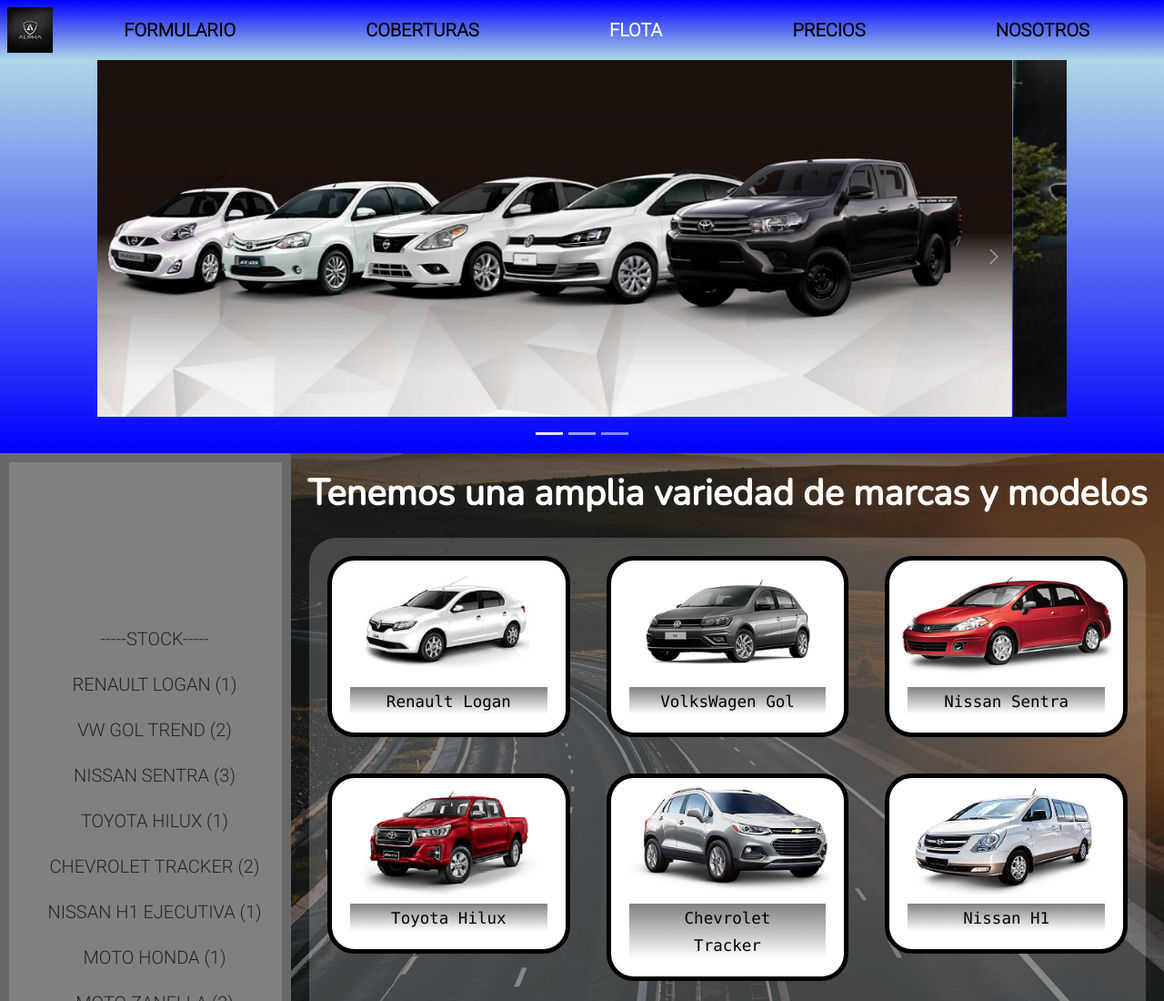
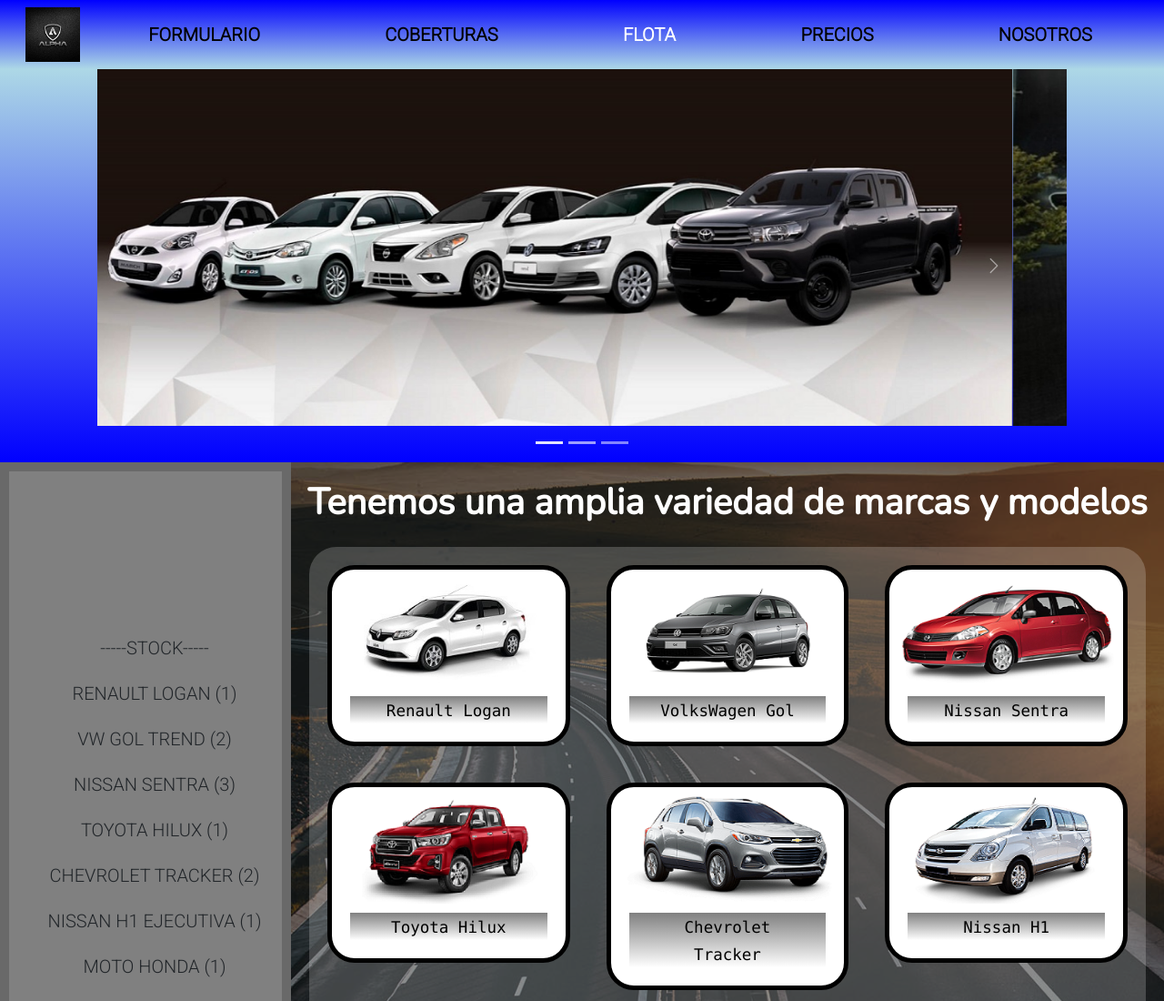
Before and after one commit to Hernan0912/ProyectoHTMLyCSS, a website: page pages/flota.html in a window 1280 px wide. Shown: the top 1100 px of the page at 91% size. Drawn offline with nearby package versions, Linux system fonts and the light colour scheme.

Commit message:
ajustes visuales, imagen header

```diff
--- a/pages/flota.html
+++ b/pages/flota.html
@@ -19,7 +19,7 @@
 	<nav class="navbar navbar-expand-md navbar-light bg-lightblue">
   	<div class="container-fluid">
     <a class="navbar-brand" href="../index.html">
-    	<img id="indice__logo" src="../img/logo.jfif" alt="logo de Alpha, acceso al inicio">
+    	<img id="indice__logo" src="../img/logo.png" alt="logo de Alpha, acceso al inicio">
     </a>
     <button class="navbar-toggler btn__color" type="button" data-bs-toggle="collapse" data-bs-target="#navbarSupportedContent" aria-controls="navbarSupportedContent" aria-expanded="false" aria-label="Toggle navigation">
       <span class="navbar-toggler-icon"></span>
--- a/scss/_navBar.scss
+++ b/scss/_navBar.scss
@@ -9,7 +9,8 @@
 		width: auto;
         grid-area: nav;
     #indice__logo{
-        width: 5rem;
+        width: 6rem;
+        margin-left: 2rem;
     }
     ul{
         display: flex;
```
Also changed, not shown: index.html (+1 -1 lines), pages/coberturas.html (+1 -1 lines), pages/nosotros.html (+1 -1 lines), pages/precios.html (+1 -1 lines), css/main.css, img/header3.jpg, img/logo.png (renamed from img/logo.jfif), scss/main.css, 2 other files.
